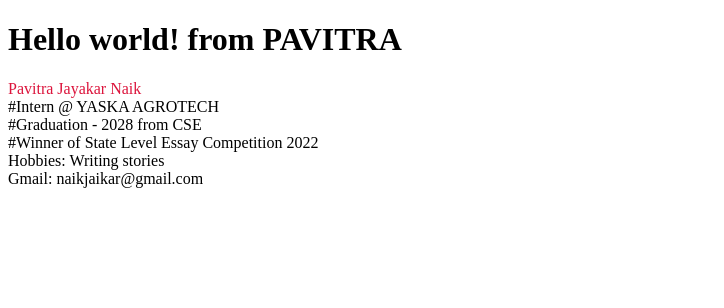
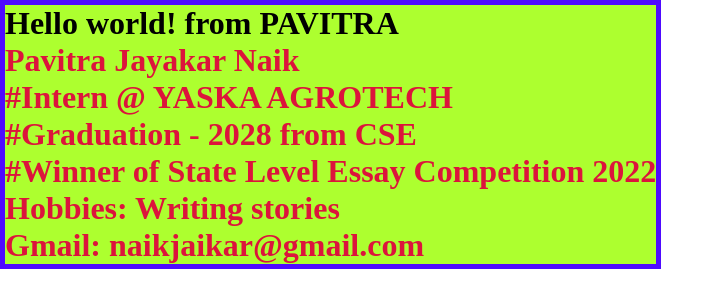
Before and after one commit to Pavitra-1/personal-fortfolio, a plain HTML site: page index.html in a window 1280 px wide. Shown: the whole page, without its empty margins (0-724 px from the left). Drawn offline with Linux system fonts and the light colour scheme.

Commit message:
feat:personal portfolio

```diff
--- a/index.html
+++ b/index.html
@@ -1,20 +1,37 @@
 <!DOCTYPE html>
 <html lang="en">
+
 <head>
     <meta charset="UTF-8">
     <meta name="viewport" content="width=device-width, initial-scale=1.0">
     <title>Pavitra Personal Portfolio</title>
-</head>
-<body>
+    <style>
+        *{
+            margin: 0;
+            padding: 0;
+        }
+        .me{
+            border: 5px solid rgb(78, 10, 255);
+            width: max-content;
+        }
+        h1{
+            background-color: greenyellow;
+        }
+    </style>
+  <head>
     <body>
-        <h1>Hello world! from PAVITRA</h1>
+        <div class="me">
+        <h1>Hello world! from PAVITRA<br>
+    <span style="color:crimson;">Pavitra Jayakar Naik<br>
+    #Intern @ YASKA AGROTECH<br>
+    #Graduation - 2028 from CSE<br>
+    #Winner of State Level Essay Competition 2022<br>
+    Hobbies: Writing stories<br>
+    Gmail: naikjaikar@gmail.com</span><br>
+    </h1>
+    <div>
     </body>
-        <span style="color:crimson;">Pavitra Jayakar Naik</span><br>
-        #Intern @ YASKA AGROTECH<br>
-        #Graduation - 2028 from CSE<br>
-        #Winner of State Level Essay Competition 2022<br>
-        Hobbies: Writing stories<br>
-        Gmail: naikjaikar@gmail.com<br>
 
 </body>
+
 </html>
```
